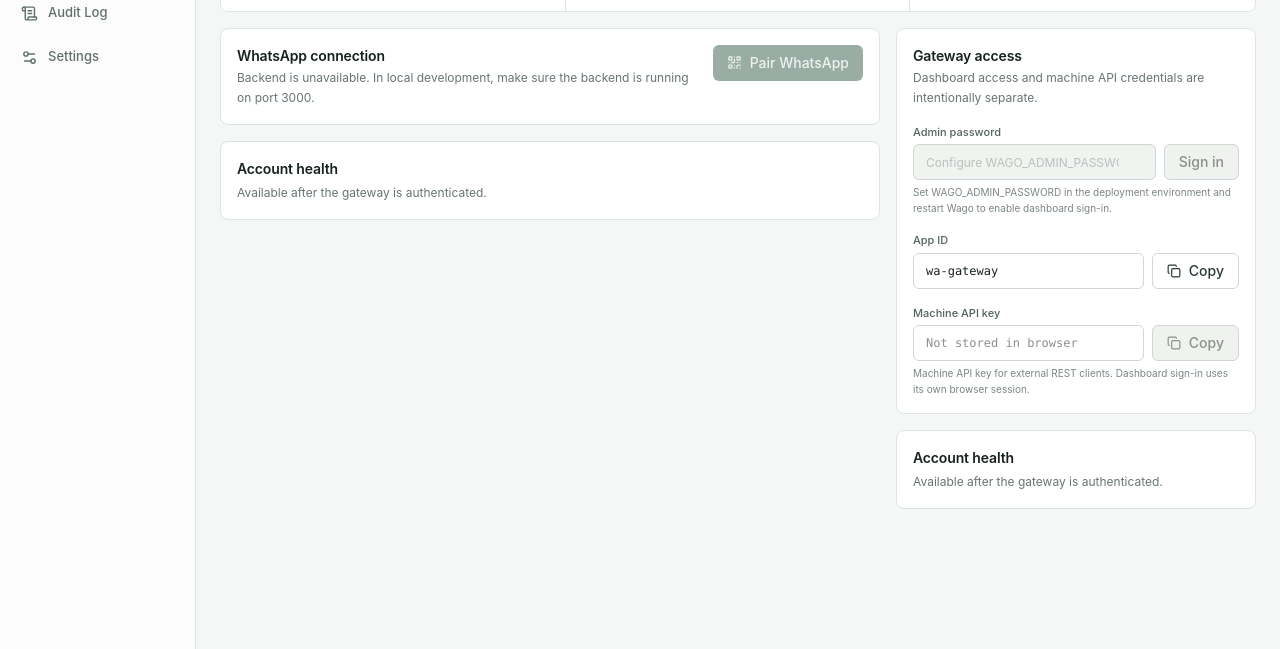
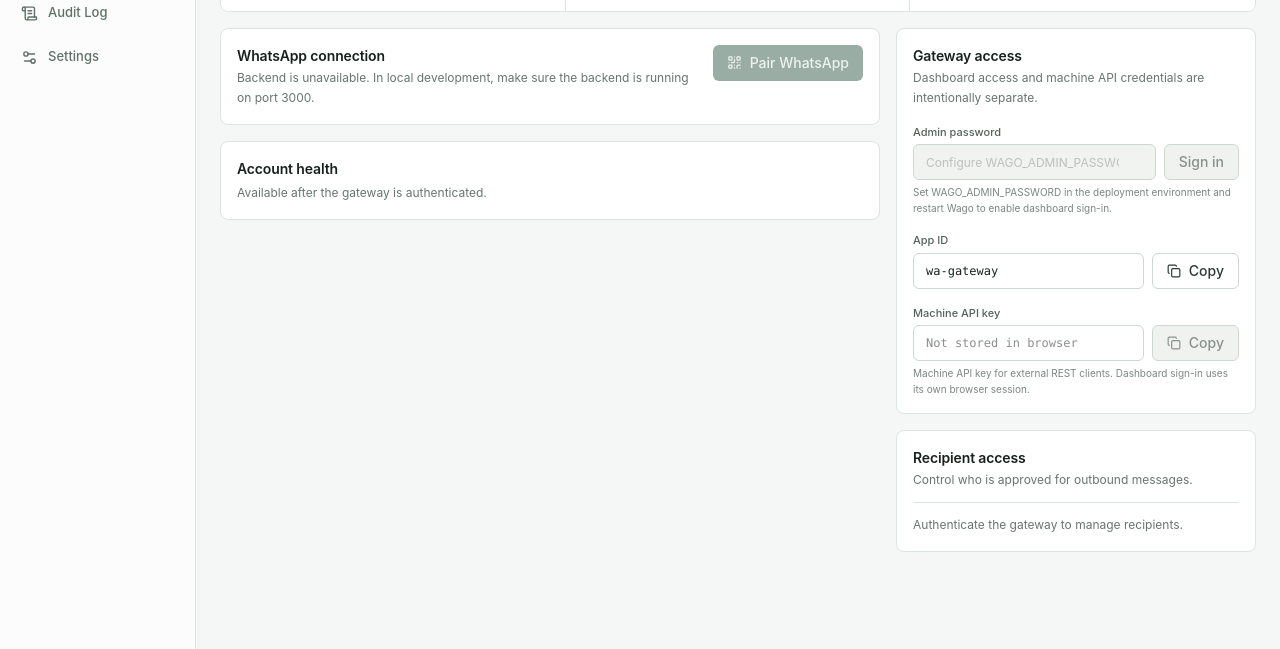
Before and after one commit to howlil/wago, a React app in the folder frontend/: page / in a window 1280 px wide. Shown: the part 151-800 px from the top of the page. Built offline with nearby package versions, Linux system fonts and the light colour scheme; no server answers.

Commit message:
refactor(frontend): group gateway integration controls

```diff
--- a/frontend/src/pages/dashboard/DashboardSideColumn.tsx
+++ b/frontend/src/pages/dashboard/DashboardSideColumn.tsx
@@ -1,6 +1,6 @@
 import type { DashboardController } from "../../features/dashboard/useDashboardController.js";
 import { GatewayCredentialsCard } from "../../features/gateway/GatewayCredentialsCard.js";
-import { AccountHealthCard } from "../../features/whatsapp/AccountHealthCard.js";
+import { RecipientAccessCard } from "../../features/recipients/RecipientAccessCard.js";
 
 type DashboardSideColumnProps = { dashboard: DashboardController };
 
@@ -35,14 +35,12 @@
         onSignOutAll={() => void dashboard.handleSignOutAll()}
         onRotateApiKey={dashboard.openApiKeyRotationDialog}
       />
-      {dashboard.isAuthenticated ? (
-        <AccountHealthCard accountHealth={dashboard.accountHealth} />
-      ) : (
-        <section className="rounded-lg border border-wago-line bg-white p-4">
-          <h2 className="text-[14px] font-semibold tracking-[-0.01em] text-wago-ink">Account health</h2>
-          <p className="mb-0 mt-1 text-xs leading-5 text-wago-muted">Available after the gateway is authenticated.</p>
-        </section>
-      )}
+      <RecipientAccessCard
+        enabled={dashboard.isAuthenticated}
+        refreshKey={dashboard.recipientRefreshKey}
+        suggestedPhone={dashboard.recipientApprovalPhone}
+        onAllowed={dashboard.handleRecipientAllowed}
+      />
     </div>
   );
 }
```
